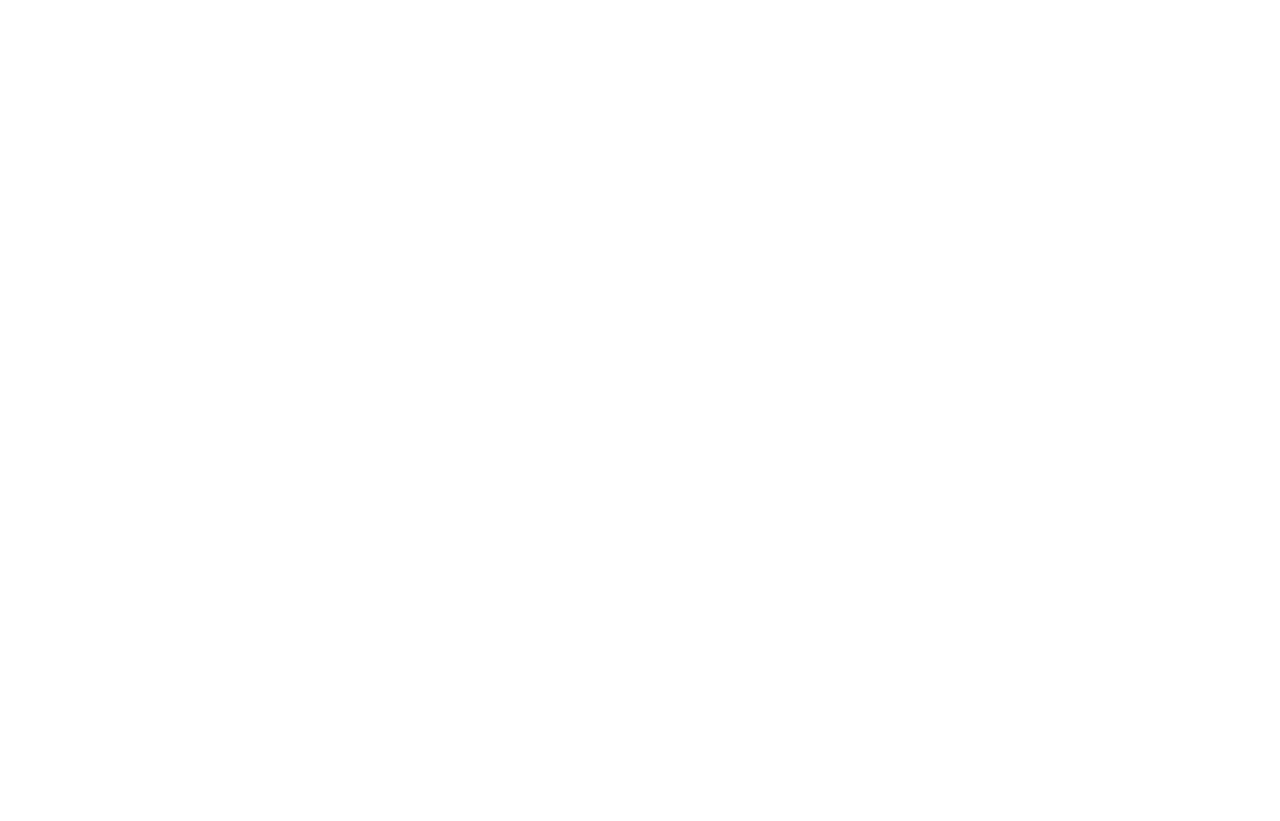
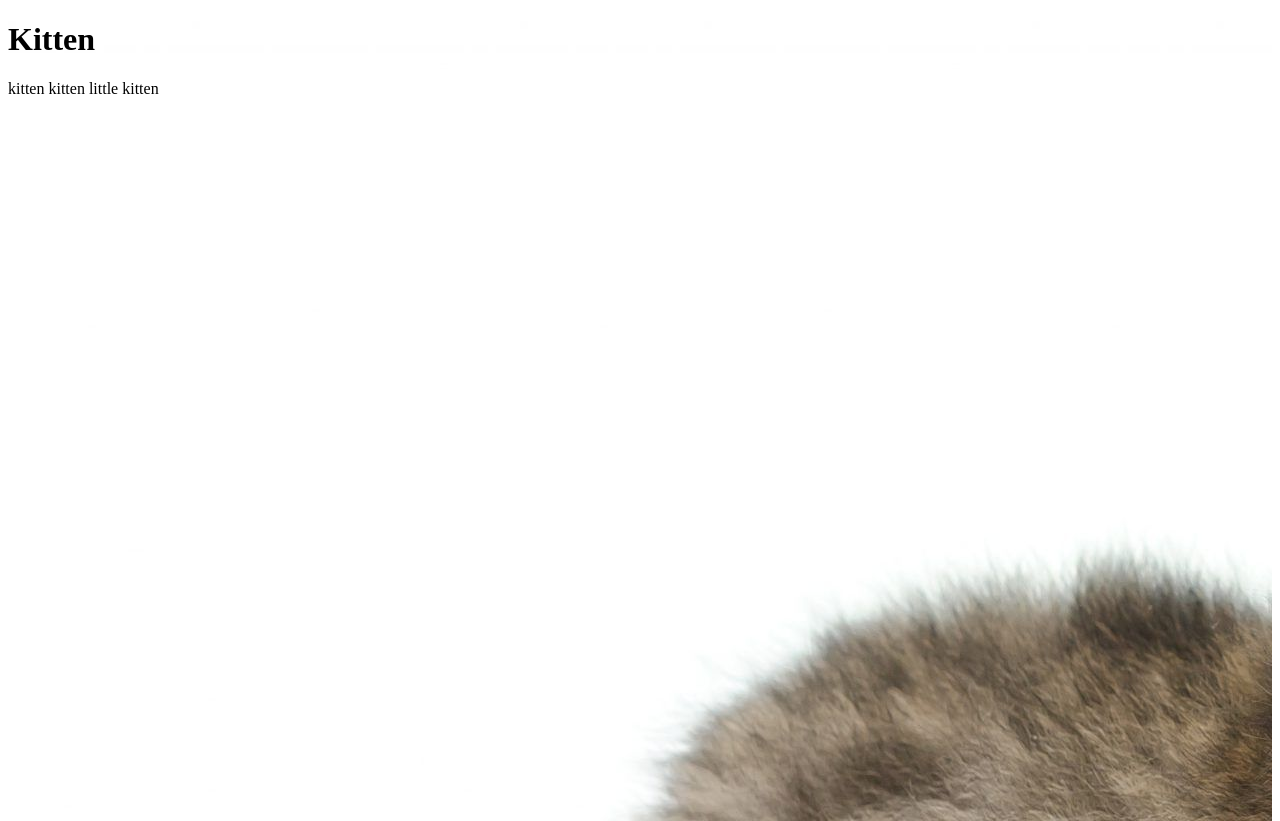
Before and after one commit to 26ifediukovich-oss/Heroes, a plain HTML site: page index.html in a window 1280 px wide. Before the commit the page ends 800 px from the top, so only its background shows below. Drawn offline with Linux system fonts and the light colour scheme.

Commit message:
creating html, setting css, adding an image

```diff
--- a/css/style.css
+++ b/css/style.css
@@ -0,0 +1,7 @@
+html, body{
+    height:100%
+}
+.hero1{
+    height: 100%;
+    background-image: url(../images/kitten.jpg);
+}
--- a/index.html
+++ b/index.html
@@ -7,6 +7,11 @@
     <link rel="stylesheet" href="css/style.css">
 </head>
 <body>
+    <div class="hero1">
+        <h1>Kitten</h1>
+        <p>kitten kitten little kitten</p>
+        <nav class="navba"></nav>
 
+    </div>
 </body>
 </html>
```
Also changed, not shown: images/kitten.jpg (added).
